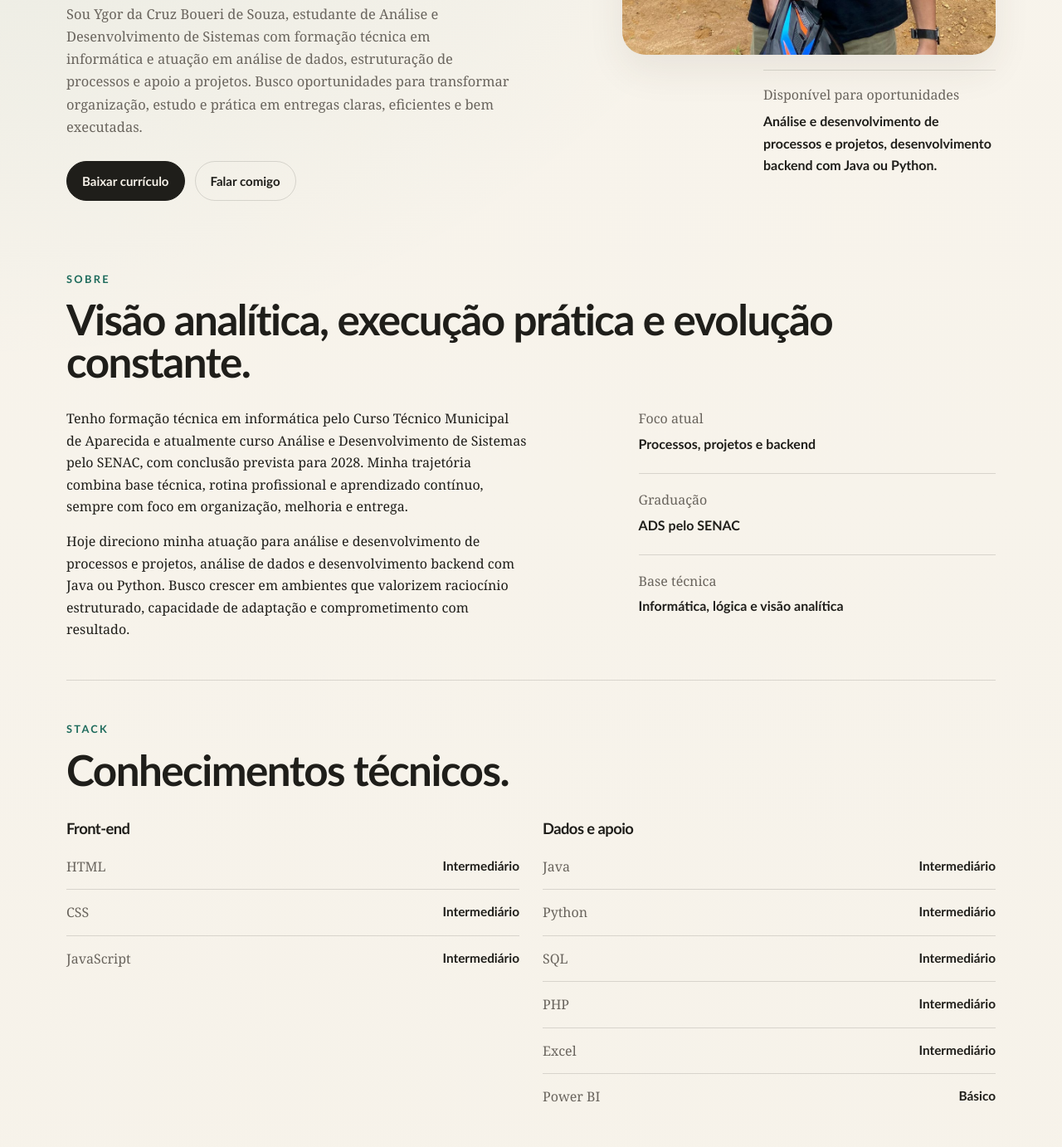
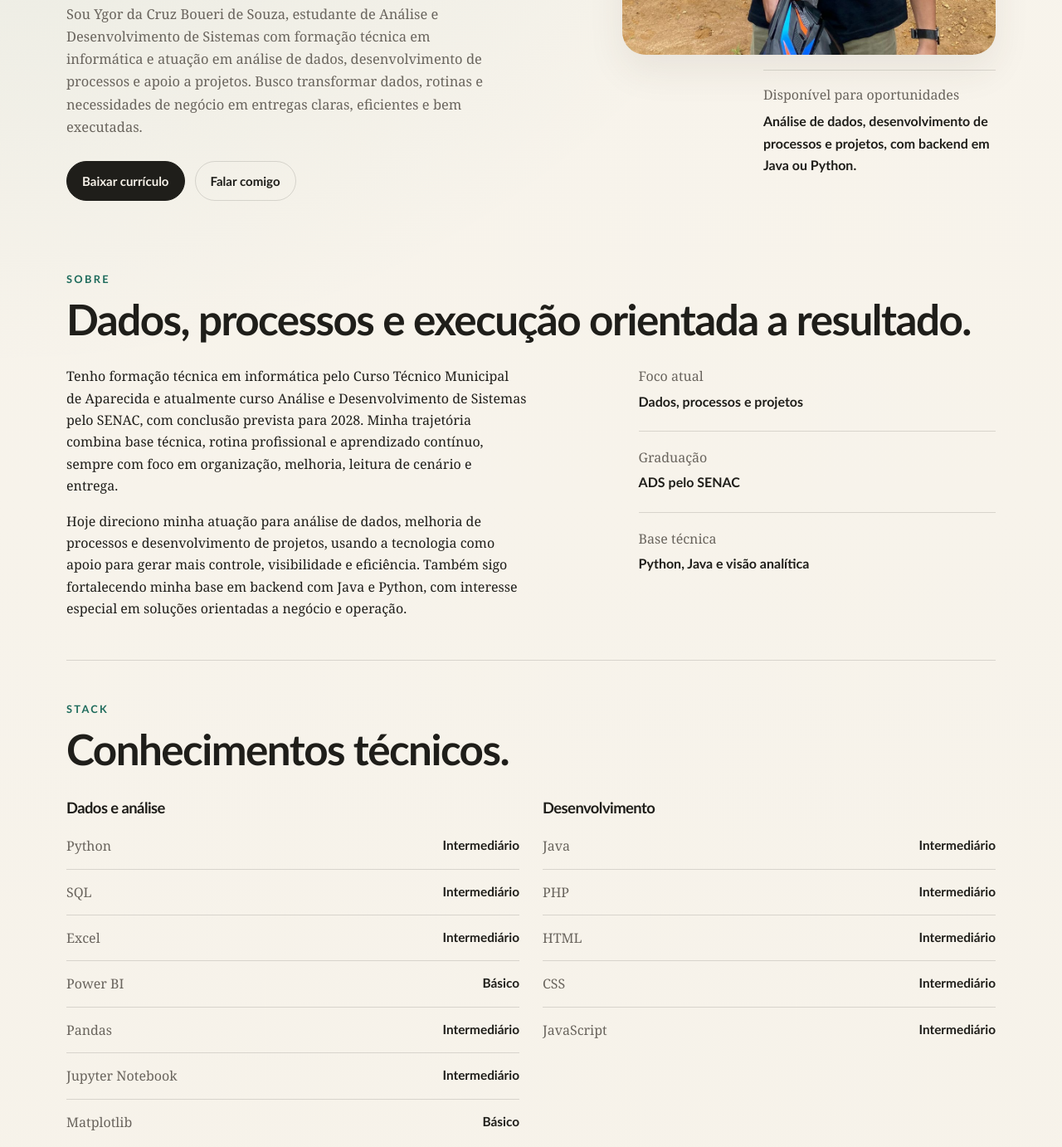
Before and after one commit to YgorCruz/YgorCruz.github.io, a plain HTML site: page index.html in a window 1280 px wide. Shown: the part 652-2034 px from the top of the page at 83% size. Drawn offline with Linux system fonts and the light colour scheme.

Commit message:
Atualização de portfolio e ajuste na página index

```diff
--- a/index.html
+++ b/index.html
@@ -3,7 +3,7 @@
 <head>
     <meta charset="UTF-8">
     <meta name="viewport" content="width=device-width, initial-scale=1.0">
-    <meta name="description" content="Portfólio de Ygor da Cruz B. Souza, desenvolvedor front-end com perfil técnico, experiência prática e formação em tecnologia.">
+    <meta name="description" content="Portfólio de Ygor da Cruz B. Souza, com foco em análise de dados, melhoria de processos, projetos e desenvolvimento backend com Java e Python.">
     <title>Ygor da Cruz B. Souza | Portfólio</title>
     <link rel="icon" type="image/svg+xml" href="Img/Logo.png">
     <link rel="stylesheet" href="Css/Style.css">
@@ -31,12 +31,12 @@
         <section class="hero shell">
             <div class="hero-copy">
                 <p class="eyebrow reveal">Portfólio pessoal</p>
-                <h1 class="reveal reveal-delay-1">Análise de dados, desenvolvimento de processos e projetos com visão prática.</h1>
+                <h1 class="reveal reveal-delay-1">Análise de dados e melhoria de processos com visão prática de negócio.</h1>
                 <p class="lead reveal reveal-delay-2">
-                    Sou Ygor da Cruz Boueri de Souza, estudante de Análise e Desenvolvimento de Sistemas com formação técnica
-                    em informática e atuação em análise de dados, estruturação de processos e apoio a projetos. Busco
-                    oportunidades para transformar organização, estudo e prática em entregas claras, eficientes e bem
-                    executadas.
+                    Sou Ygor da Cruz Boueri de Souza, estudante de Análise e Desenvolvimento de Sistemas com formação
+                    técnica em informática e atuação em análise de dados, desenvolvimento de processos e apoio a
+                    projetos. Busco transformar dados, rotinas e necessidades de negócio em entregas claras,
+                    eficientes e bem executadas.
                 </p>
 
                 <div class="hero-actions reveal reveal-delay-3">
@@ -51,7 +51,7 @@
                 </div>
                 <div class="hero-note">
                     <span>Disponível para oportunidades</span>
-                    <strong>Análise e desenvolvimento de processos e projetos, desenvolvimento backend com Java ou Python.</strong>
+                    <strong>Análise de dados, desenvolvimento de processos e projetos, com backend em Java ou Python.</strong>
                 </div>
             </div>
         </section>
@@ -60,7 +60,7 @@
         <section class="section shell" id="sobre">
             <div class="section-head reveal">
                 <p class="eyebrow">Sobre</p>
-                <h2>Visão analítica, execução prática e evolução constante.</h2>
+                <h2>Dados, processos e execução orientada a resultado.</h2>
             </div>
 
             <div class="two-column">
@@ -69,19 +69,20 @@
                         Tenho formação técnica em informática pelo Curso Técnico Municipal de Aparecida e atualmente
                         curso Análise e Desenvolvimento de Sistemas pelo SENAC, com conclusão prevista para 2028. Minha
                         trajetória combina base técnica, rotina profissional e aprendizado contínuo, sempre com foco em
-                        organização, melhoria e entrega.
+                        organização, melhoria, leitura de cenário e entrega.
                     </p>
                     <p>
-                        Hoje direciono minha atuação para análise e desenvolvimento de processos e projetos, análise de
-                        dados e desenvolvimento backend com Java ou Python. Busco crescer em ambientes que valorizem
-                        raciocínio estruturado, capacidade de adaptação e comprometimento com resultado.
+                        Hoje direciono minha atuação para análise de dados, melhoria de processos e desenvolvimento de
+                        projetos, usando a tecnologia como apoio para gerar mais controle, visibilidade e eficiência.
+                        Também sigo fortalecendo minha base em backend com Java e Python, com interesse especial em
+                        soluções orientadas a negócio e operação.
                     </p>
                 </div>
 
                 <ul class="fact-block reveal reveal-delay-2">
                     <li>
                         <span class="fact-label">Foco atual</span>
-                        <strong>Processos, projetos e backend</strong>
+                        <strong>Dados, processos e projetos</strong>
                     </li>
                     <li>
                         <span class="fact-label">Graduação</span>
@@ -89,7 +90,7 @@
                     </li>
                     <li>
                         <span class="fact-label">Base técnica</span>
-                        <strong>Informática, lógica e visão analítica</strong>
+                        <strong>Python, Java e visão analítica</strong>
                     </li>
                 </ul>
             </div>
@@ -104,23 +105,26 @@
 
             <div class="stack-grid">
                 <article class="stack-group reveal reveal-delay-1">
-                    <h3>Front-end</h3>
+                    <h3>Dados e análise</h3>
                     <ul>
-                        <li><span>HTML</span><strong>Intermediário</strong></li>
-                        <li><span>CSS</span><strong>Intermediário</strong></li>
-                        <li><span>JavaScript</span><strong>Intermediário</strong></li>
+                        <li><span>Python</span><strong>Intermediário</strong></li>
+                        <li><span>SQL</span><strong>Intermediário</strong></li>
+                        <li><span>Excel</span><strong>Intermediário</strong></li>
+                        <li><span>Power BI</span><strong>Básico</strong></li>
+                        <li><span>Pandas</span><strong>Intermediário</strong></li>
+                        <li><span>Jupyter Notebook</span><strong>Intermediário</strong></li>
+                        <li><span>Matplotlib</span><strong>Básico</strong></li>
                     </ul>
                 </article>
 
                 <article class="stack-group reveal reveal-delay-3">
-                    <h3>Dados e apoio</h3>
+                    <h3>Desenvolvimento</h3>
                     <ul>
                         <li><span>Java</span><strong>Intermediário</strong></li>
-                        <li><span>Python</span><strong>Intermediário</strong></li>
-                        <li><span>SQL</span><strong>Intermediário</strong></li>
                         <li><span>PHP</span><strong>Intermediário</strong></li>
-                        <li><span>Excel</span><strong>Intermediário</strong></li>
-                        <li><span>Power BI</span><strong>Básico</strong></li>
+                        <li><span>HTML</span><strong>Intermediário</strong></li>
+                        <li><span>CSS</span><strong>Intermediário</strong></li>
+                        <li><span>JavaScript</span><strong>Intermediário</strong></li>
                     </ul>
                 </article>
             </div>
```
Also changed, not shown: projetos.html (+36 -20 lines).
